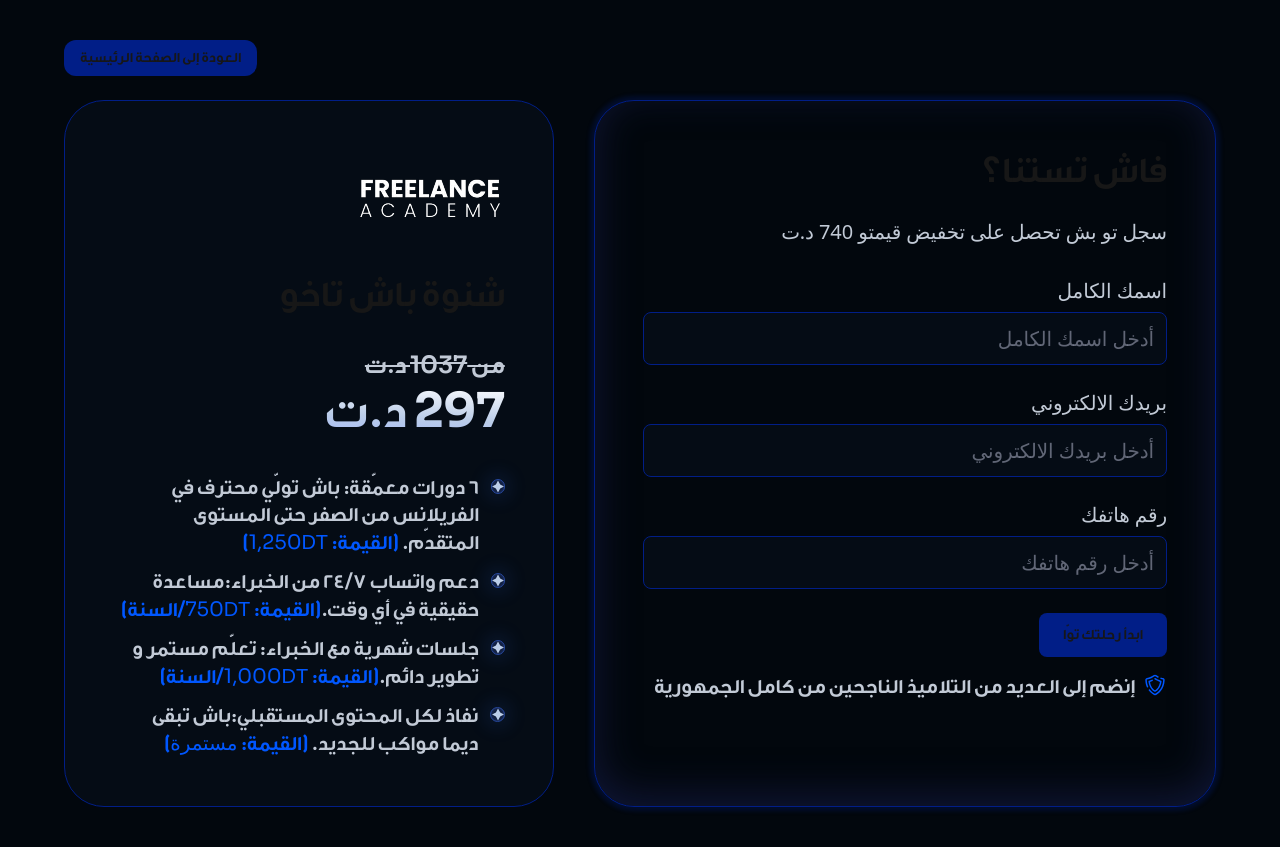
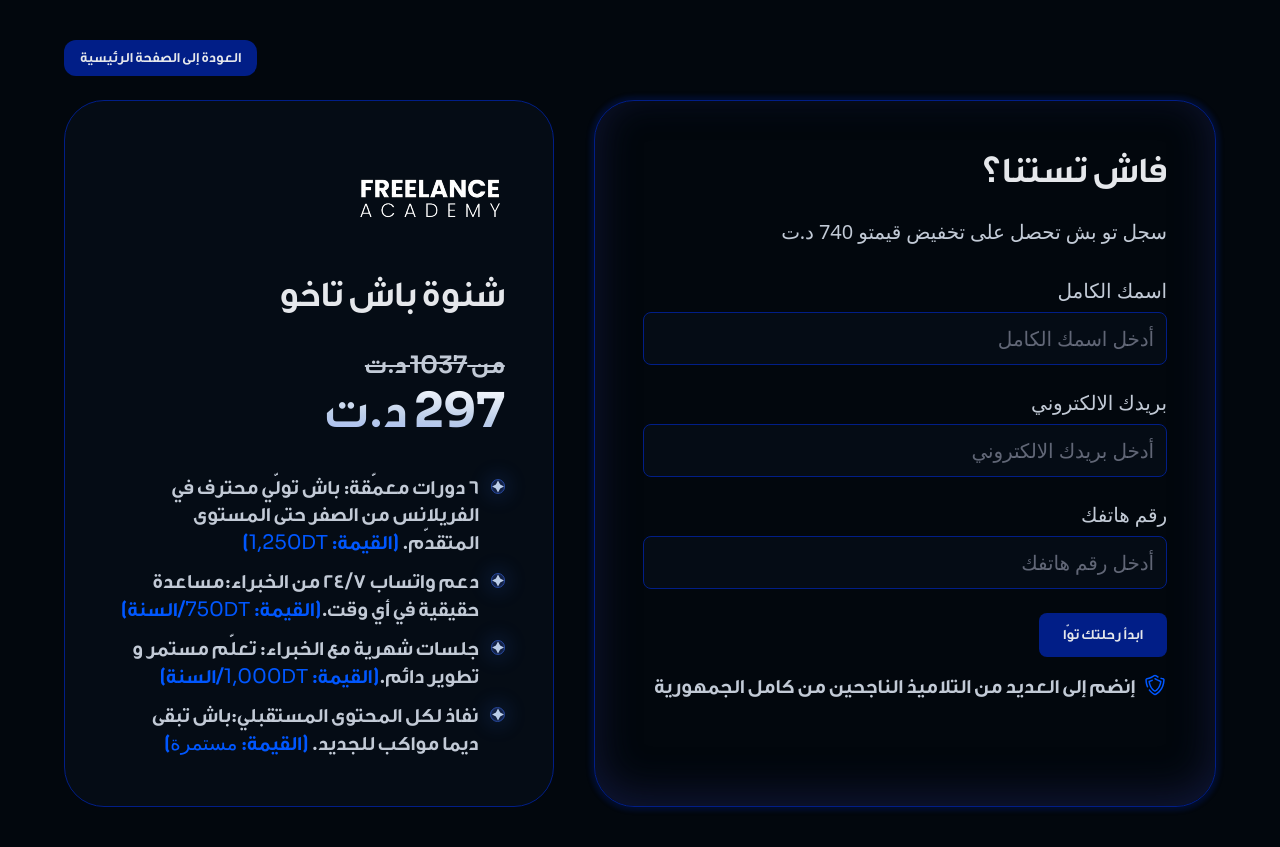
Before and after one commit to AmineGaf/freelanceacademy-lp, a Next.js app: page /submission-form in a window 1280 px wide. Built offline with nearby package versions, Linux system fonts and the light colour scheme.

Commit message:
fix submission-form design

```diff
--- a/src/app/submission-form/page.tsx
+++ b/src/app/submission-form/page.tsx
@@ -20,13 +20,13 @@ const Page = () => {
       <div className="w-full max-w-6xl mb-6 flex justify-end">
         <Link
           href="/"
-          className="px-4 py-2 rounded-xl text-sm font-medium bg-dark-blue text-grey-w0 hover:bg-blue-w3 transition-colors"
+          className="px-4 py-2 rounded-xl text-sm font-medium text-gray-200 bg-dark-blue hover:bg-blue-w3 transition-colors"
         >
           العودة إلى الصفحة الرئيسية
         </Link>
       </div>
 
-      <div className="w-full max-w-6xl grid grid-cols-1 md:grid-cols-9 gap-10">
+      <div className="w-full max-w-6xl grid grid-cols-1 md:grid-cols-9 gap-10 text-gray-200">
         <motion.div
           initial={{ opacity: 0, y: 20 }}
           animate={{ opacity: 1, y: 0 }}
```
